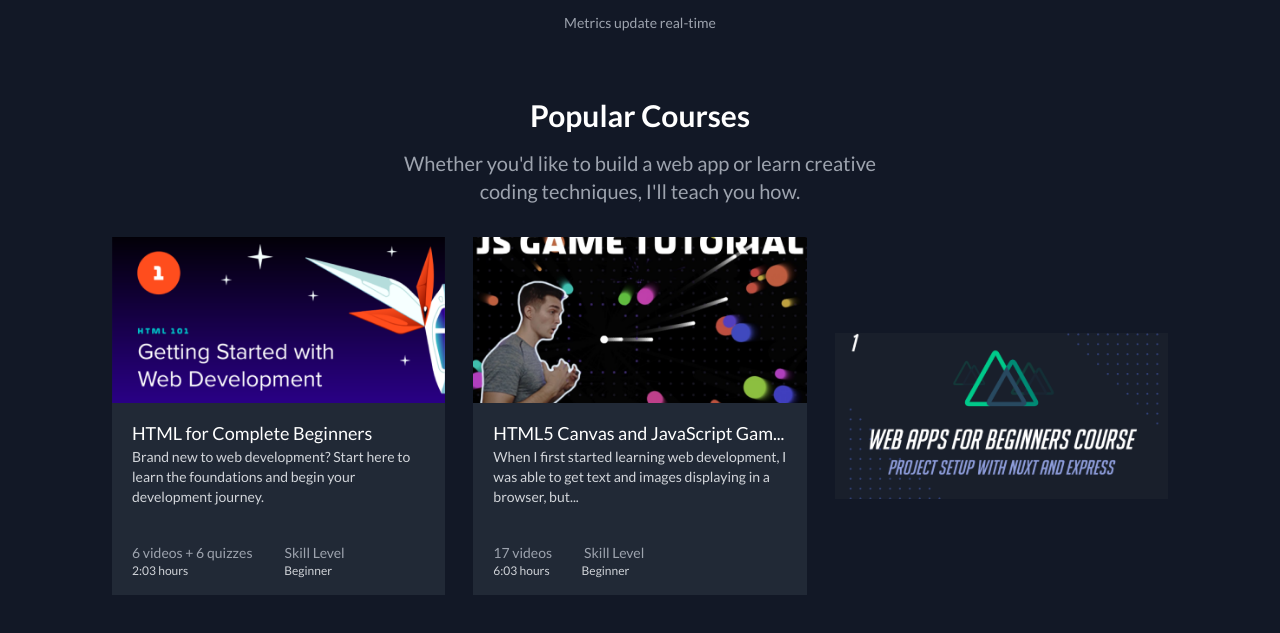
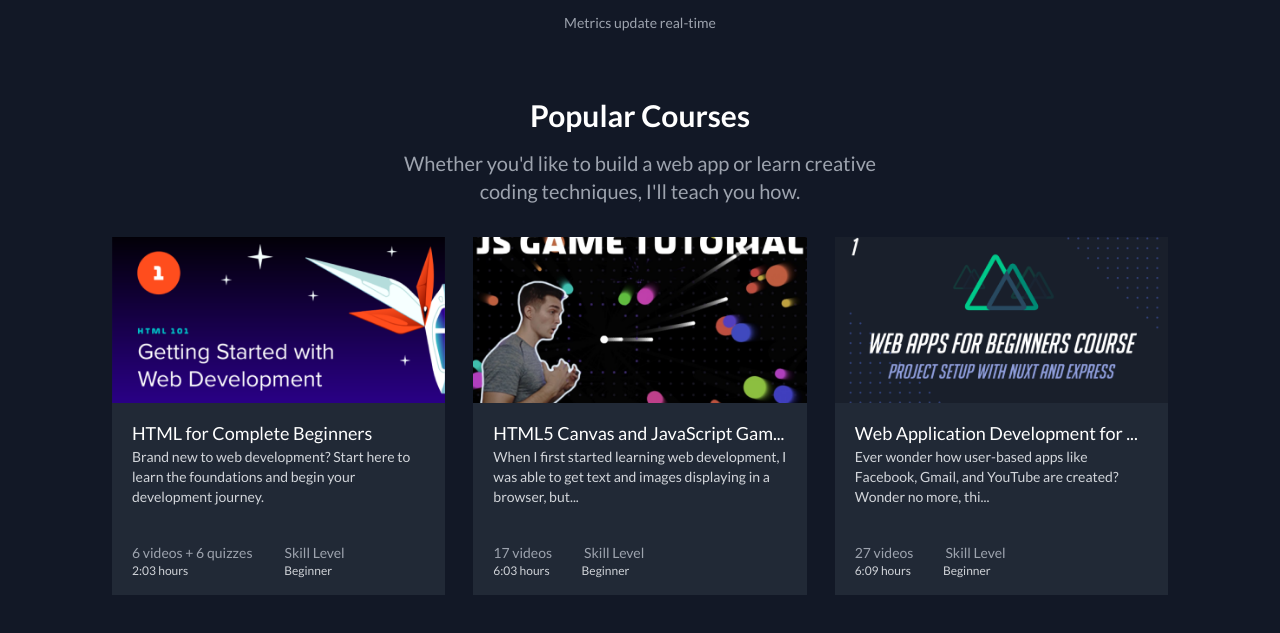
Before and after one commit to Nebenmor/course-website, a website: page public/index.html in a window 1280 px wide. Shown: the part 771-1404 px from the top of the page. Drawn offline with nearby package versions, Linux system fonts and the light colour scheme.

Commit message:
implemen courses 3 description

```diff
--- a/public/index.html
+++ b/public/index.html
@@ -146,7 +146,18 @@
                 <div class="w-full">
                     <img src="./img/course-3.png" alt="" class="w-full">
                 </div>
-
+                <div class="px-5">
+                    <h2 class="font-normal text-lg text-white mt-4">Web Application Development for ...</h2>
+                    <p class="font-normal text-sm text-offWhite mt-sm">Ever wonder how user-based apps like Facebook, Gmail, and YouTube are created? Wonder no more, thi...</p>
+                    <div class="flex justify-start items-center gap-8 mt-9">
+                        <p class="font-normal text-sm text-lighterGray">27 videos</p>
+                        <p class="font-normal text-sm text-lighterGray">Skill Level</p>
+                    </div>
+                    <div class="flex justify-start items-center mb-4">
+                        <p class="font-normal text-xs text-veryLightGray mr-[2rem]">6:09 hours</p>
+                        <p class="font-normal text-xs text-veryLightGray">Beginner</p>
+                    </div>
+                </div>
             </div>
 
         </div>
```
